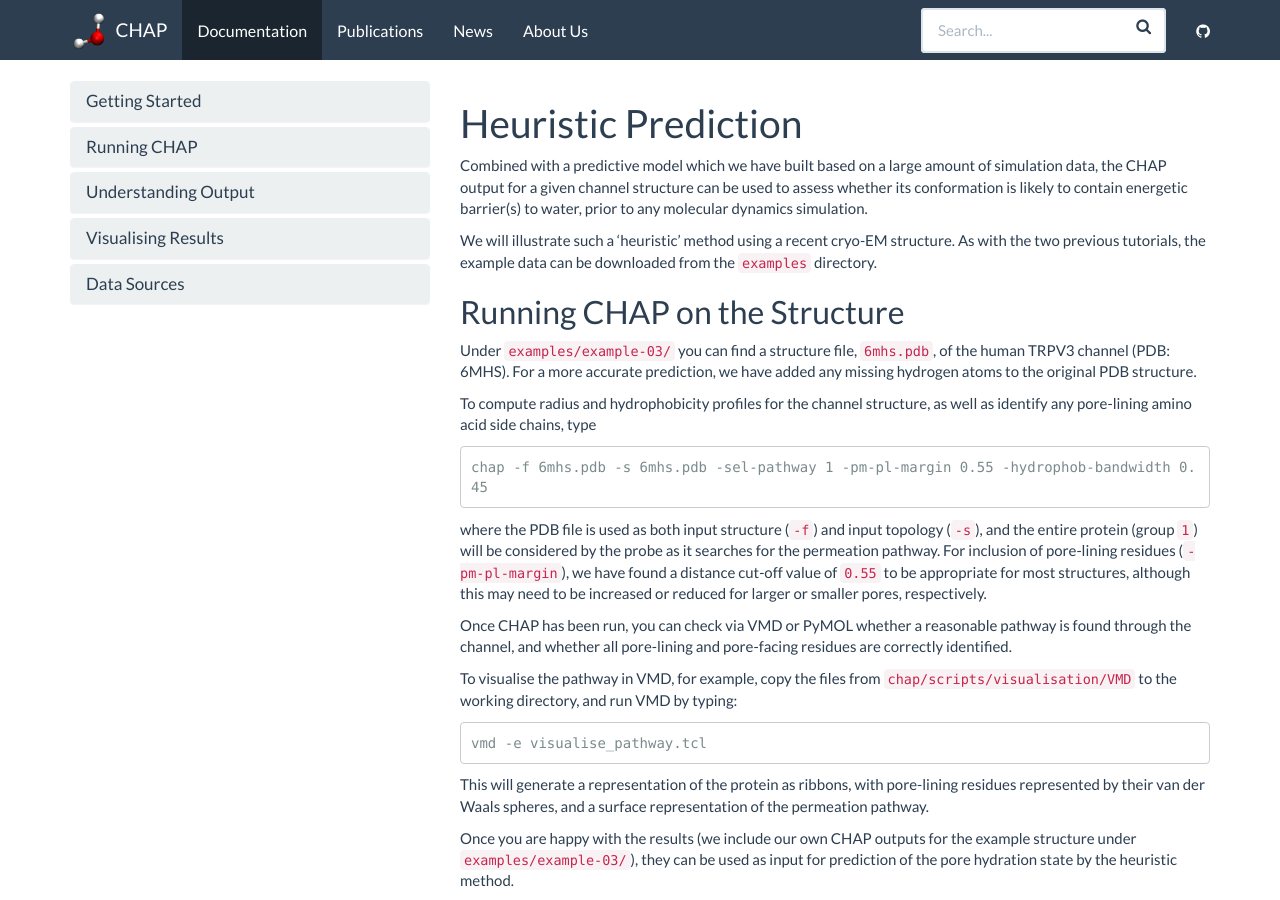
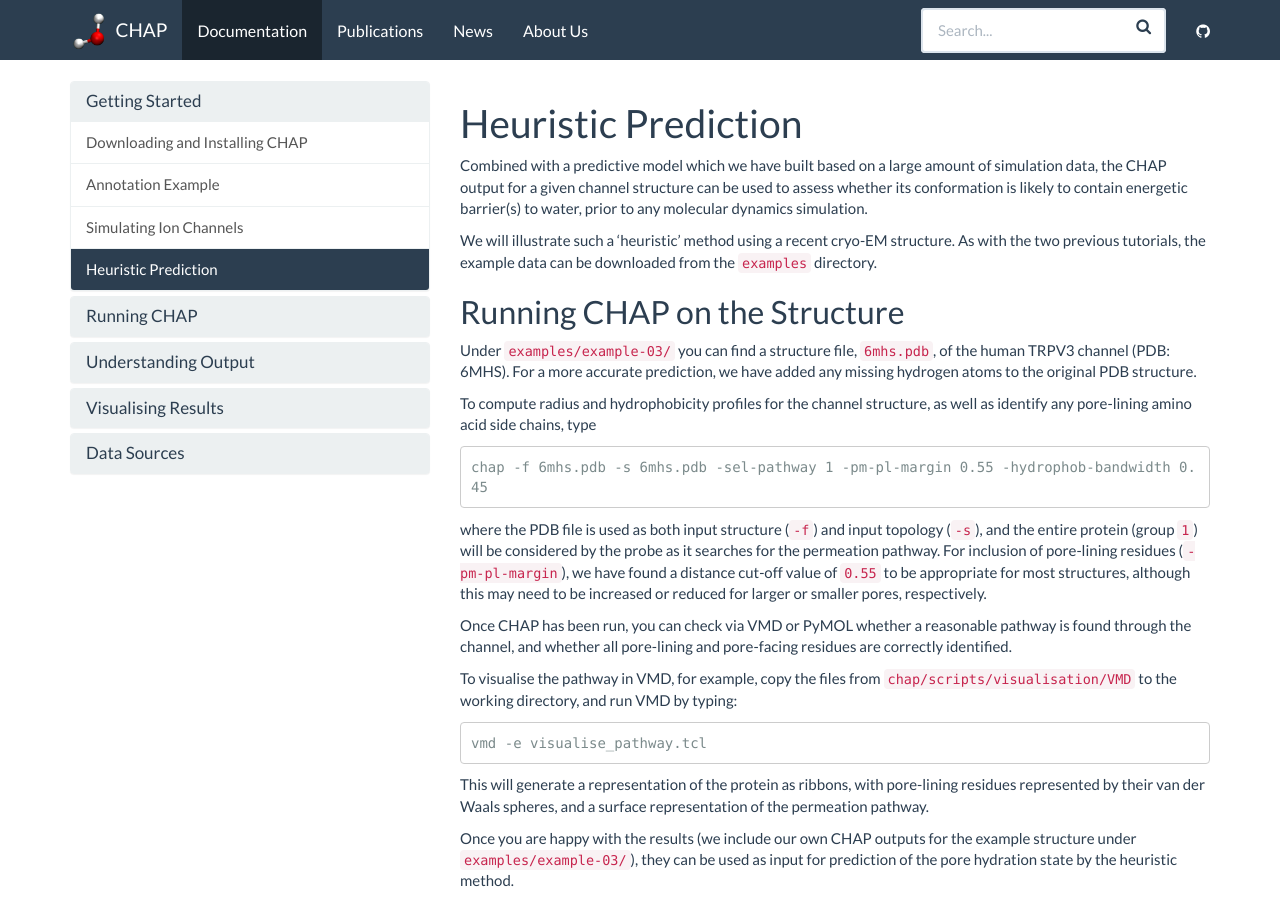
Before and after one commit to channotation/chap, a Jekyll site: the page built from docs/_docs/getting-started/heuristic_model.md, in a window 1280 px wide and 900 px high. Built offline with Jekyll 4.4.1, drawn with Linux system fonts in a browser that asks for light colours; nearby versions of some CDN libraries; some of the changed lines change nothing that is shown.

Commit message:
Added permalink.

```diff
--- a/docs/_data/docs.yml
+++ b/docs/_data/docs.yml
@@ -3,6 +3,7 @@
   - home
   - annotation_example
   - simulation_example
+  - heuristic_model
 
 - title: Running CHAP
   docs:
--- a/docs/_docs/getting-started/heuristic_prediction.md
+++ b/docs/_docs/getting-started/heuristic_model.md
@@ -1,6 +1,6 @@
 ---
 title: Heuristic Prediction
-permalink: /docs/heuristic_prediction/
+permalink: /docs/heuristic_model/
 ---
 
 Combined with a predictive model which we have built based on a large amount of simulation data, the CHAP output for a given channel structure can be used to assess whether its conformation is likely to contain energetic barrier(s) to water, prior to any molecular dynamics simulation.
```
